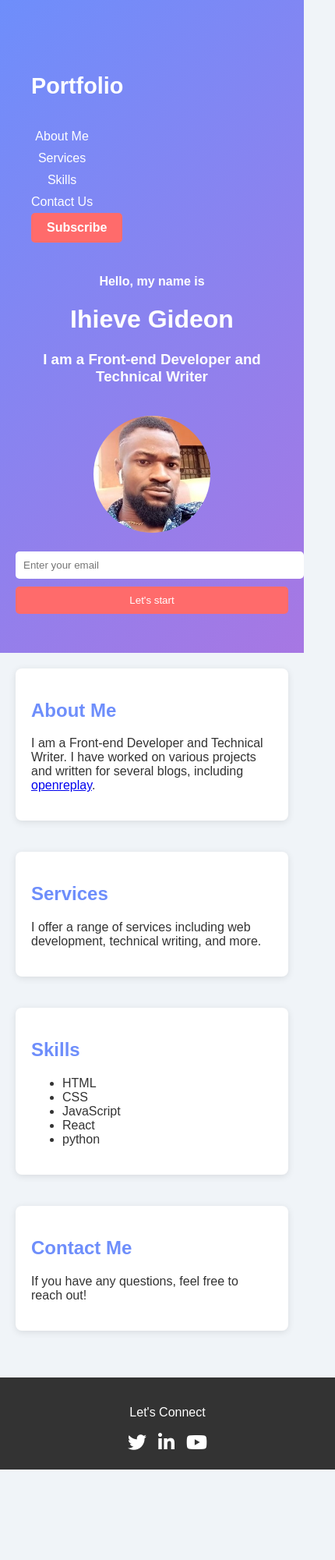
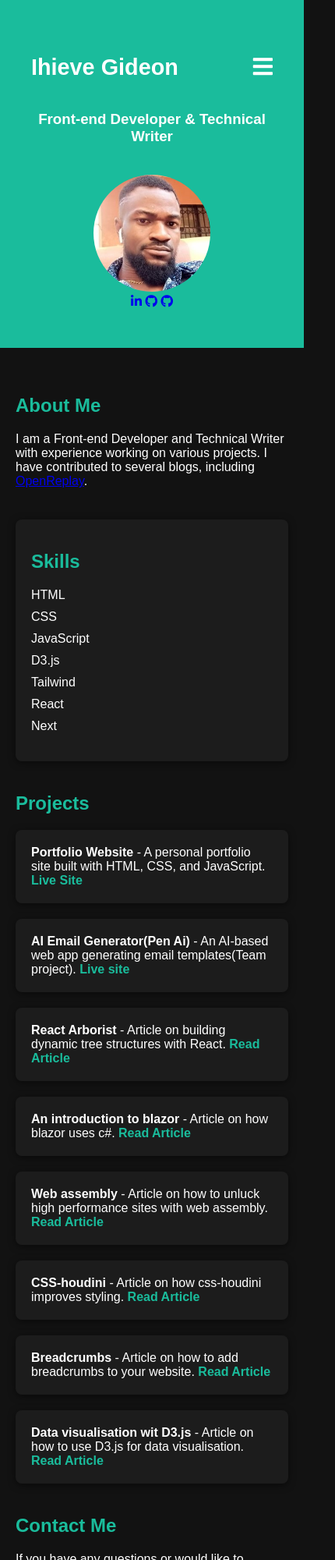
Before and after one commit to Ihieve1/protfolio, a plain HTML site: page portfolio - Copy/index.html in a window 390 px wide. Shown: the top 2000 px of the page at 78% size, 430 px wide, since content can reach past the window. Before the commit the page ends 1884 px from the top, so only its background shows below. Drawn offline with Linux system fonts and the light colour scheme.

Commit message:
Update index.html

```diff
--- a/portfolio - Copy/index.html
+++ b/portfolio - Copy/index.html
@@ -3,37 +3,37 @@
 <head>
     <meta charset="UTF-8">
     <meta name="viewport" content="width=device-width, initial-scale=1.0">
-    <title>Portfolio</title>
-    <link rel="stylesheet" href="styles.css">
+    <title>Portfolio - Ihieve Gideon</title>
     <link rel="stylesheet" href="https://cdnjs.cloudflare.com/ajax/libs/font-awesome/5.15.4/css/all.min.css">
     <style>
         /* Global Styles */
         body {
             margin: 0;
             font-family: 'Arial', sans-serif;
-            background-color: #f0f4f8; /* Light background color */
-            color: #333; /* Dark text color */
+            background-color: #121212; /* Dark background */
+            color: #ffffff; /* Light text */
         }
 
-        /* Hero Section Styles */
+        /* Hero Section */
         .hero {
-            background: linear-gradient(135deg, #6e8efb, #a777e3); /* Gradient background */
+            background: #1abc9c;
+            background-repeat: no-repeat;
+            background-size: cover;
             color: white;
             padding: 50px 20px;
             text-align: center;
         }
 
         .hero img {
-            width: 150px; /* Set a width for the image */
-            border-radius: 50%; /* Make the image circular */
-            margin-top: 20px; /* Space above the image */
+            width: 150px;
+            border-radius: 50%;
+            margin-top: 20px;
         }
 
         nav {
             display: flex;
             justify-content: space-between;
             align-items: center;
-            flex-wrap: wrap; /* Allow items to wrap */
             padding: 20px;
         }
 
@@ -42,12 +42,18 @@
             font-weight: bold;
         }
 
+        nav .hamburger {
+            display: none;
+            font-size: 1.8rem;
+            cursor: pointer;
+            color: white;
+        }
+
         nav ul {
             list-style: none;
             display: flex;
             margin: 0;
             padding: 0;
-            flex-wrap: wrap; /* Allow items to wrap */
         }
 
         nav ul li {
@@ -61,11 +67,11 @@
         }
 
         nav ul li a:hover {
-            color: #ffeb3b; /* Yellow hover color */
+            color: #1abc9c; /* Highlight color */
         }
 
         .btn {
-            background: #ff6b6b; /* Red button color */
+            background: #1abc9c;
             color: white;
             padding: 10px 20px;
             border-radius: 5px;
@@ -75,77 +81,100 @@
         }
 
         .btn:hover {
-            background: #ff4757; /* Darker red on hover */
+            background: #16a085;
         }
 
-        .content {
-            margin-top: 20px;
-        }
-
-        .newsletter form {
-            margin-top: 20px;
-            display: flex;
-            justify-content: center; /* Center the form */
-            flex-wrap: wrap; /* Allow wrapping */
-        }
-
-        .newsletter input[type="email"] {
-            padding: 10px;
-            border: none;
-            border-radius: 5px;
-            width: 200px;
-            max-width: 100%; /* Ensure it doesn't exceed container width */
-            margin-right: 10px; /* Space between email input and button */
-        }
-
-        .newsletter input[type="submit"] {
-            padding: 10px;
-            border: none;
-            border-radius: 5px;
-            background: #ff6b6b; /* Same red color */
-            color: white;
-            cursor: pointer;
-            transition: background 0.3s;
-        }
-
-        .newsletter input[type="submit"]:hover {
-            background: #ff4757; /* Darker red on hover */
-        }
-
-        /* Main Content Styles */
+        /* Main Content */
         .main-content {
-            padding: 20px;
-            max-width: 800px;
+            padding: 40px 20px;
+            max-width: 1200px;
             margin: auto;
         }
 
         section {
             margin-bottom: 40px;
-            padding: 20px;
-            background: white; /* White background for sections */
-            border-radius: 8px;
-            box-shadow: 0 2px 10px rgba(0, 0, 0, 0.1); /* Light shadow */
         }
 
         section h2 {
-            color: #6e8efb; /* Section title color */
+            color: #1abc9c; /* Highlight color */
+            margin-bottom: 20px;
         }
 
-        /* Footer Styles */
+        /* Projects Section */
+        .projects ul {
+            display: flex;
+            flex-wrap: wrap;
+            gap: 20px;
+            list-style-type: none;
+            padding: 0;
+        }
+
+        .projects li {
+            flex: 1 1 calc(33% - 20px);
+            background-color: #1c1c1c;
+            padding: 20px;
+            border-radius: 8px;
+            box-shadow: 0 2px 10px rgba(0, 0, 0, 0.5);
+            transition: transform 0.3s;
+        }
+
+        .projects li:hover {
+            transform: translateY(-10px);
+        }
+
+        .projects a {
+            color: #1abc9c;
+            text-decoration: none;
+            font-weight: bold;
+        }
+
+        .projects a:hover {
+            color: #16a085;
+        }
+
+        /* Technologies Section */
+        .skills {
+            padding: 20px;
+            background-color: #1c1c1c;
+            border-radius: 8px;
+            box-shadow: 0 2px 10px rgba(0, 0, 0, 0.5);
+        }
+
+        .skills ul {
+            list-style-type: none;
+            padding: 0;
+        }
+
+        .skills li {
+            margin-bottom: 10px;
+        }
+
+        .skills .progress-bar {
+            background-color: #333;
+            border-radius: 20px;
+            overflow: hidden;
+        }
+
+        .skills .progress-bar span {
+            display: block;
+            background-color: #1abc9c;
+            height: 20px;
+            border-radius: 20px;
+        }
+
+        /* Footer */
         footer {
-            background: #333; /* Dark background for footer */
+            background: #181818;
             color: white;
             text-align: center;
             padding: 20px;
-            position: relative;
-            bottom: 0;
-            width: 100%;
         }
 
         footer .social {
             display: flex;
             justify-content: center;
             gap: 15px;
+            margin-bottom: 20px;
         }
 
         footer .social a {
@@ -155,37 +184,38 @@
         }
 
         footer .social a:hover {
-            color: #ff6b6b; /* Change color on hover */
+            color: #1abc9c;
         }
 
         /* Responsive Styles */
         @media (max-width: 768px) {
-            nav {
-                flex-direction: column; /* Stack nav items on smaller screens */
-                align-items: flex-start; /* Align items to start */
+            .projects ul {
+                flex-direction: column;
+            }
+
+            .projects li {
+                flex: 1 1 100%;
+            }
+
+            nav .hamburger {
+                display: block;
             }
 
             nav ul {
-                flex-direction: column; /* Stack list items */
-                margin-top: 10px; /* Space above the menu */
+                display: none;
+                flex-direction: column;
+                margin-top: 10px;
+                background: #333;
+                padding: 10px 0;
+            }
+
+            nav ul.show {
+                display: flex;
             }
 
             nav ul li {
-                margin: 5px 0; /* Vertical spacing for list items */
-            }
-
-            .newsletter form {
-                flex-direction: column; /* Stack the form elements */
-            }
-
-            .newsletter input[type="email"] {
-                margin-right: 0; /* Remove right margin */
-                margin-bottom: 10px; /* Space below email input */
-                width: 100%; /* Full width on smaller screens */
-            }
-
-            .newsletter input[type="submit"] {
-                width: 100%; /* Full width on smaller screens */
+                margin: 10px 0;
+                text-align: center;
             }
         }
     </style>
@@ -193,66 +223,83 @@
 <body>
     <div class="hero">
         <nav>
-      <h2 class="logo">Portfo<span>lio</span></h2>
+            <div class="logo">Ihieve Gideon</div>
+            <div class="hamburger" aria-label="Toggle navigation">
+                <i class="fas fa-bars"></i>
+            </div>
             <ul>
-        <li><a href="About Us.html">About Me</a></li>
-        <li><a href="Services.html">Services</a></li>
-        <li><a href="Skills.html">Skills</a></li>
-        <li><a href="Contact Us.html">Contact Us</a></li>
+                <li><a href="#about">About Me</a></li>
+                <li><a href="#services">Services</a></li>
+                <li><a href="#skills">Skills</a></li>
+                <li><a href="#contact">Contact</a></li>
             </ul>
-      <a href="#" class="btn">Subscribe</a>
         </nav>
         <div class="content">
-      <h4>Hello, my name is</h4>
-      <h1>Ihieve <span>Gideon</span></h1>
-      <h3>I am a Front-end Developer and Technical Writer</h3>
+            <h3>Front-end Developer & Technical Writer</h3>
             <img src="pi1.jpg" alt="Ihieve Gideon">
-      <div class="newsletter">
-        <form>
-          <input type="email" id="mail" name="email" placeholder="Enter your email">
-          <input type="submit" name="submit" value="Let's start">
-        </form>
-      </div>
+            <br />
+            <a href="https://www.linkedin.com/in/gideon-ihieve-4a1b73244/"><i class="fab fa-linkedin-in"></i></a>
+            <a href="https://github.com/Ihieve1"><i class="fab fa-github"></i></a>
+            <a href="https://github.com/Ihieve"><i class="fab fa-github"></i></a>
         </div>
     </div>
 
     <div class="main-content">
-    <section class="about">
+        <section class="about" id="about">
             <h2>About Me</h2>
-      <p>I am a Front-end Developer and Technical Writer. I have worked on various projects and written for several blogs, including <a href="https://blog.openreplay.com/authors/gideon-ihieve/" target="_blank">openreplay</a>.</p>
+            <p>I am a Front-end Developer and Technical Writer with experience working on various projects. I have contributed to several blogs, including <a href="https://blog.openreplay.com/authors/gideon-ihieve/" target="_blank">OpenReplay</a>.</p>
         </section>
 
-    <section class="services">
-      <h2>Services</h2>
-      <p>I offer a range of services including web development, technical writing, and more.</p>
-    </section>
-
-    <section class="skills">
+        <section class="skills" id="skills">
             <h2>Skills</h2>
             <ul>
-        <li>HTML</li>
-        <li>CSS</li>
+                <li>HTML </li>
+                <li>CSS </li>
                 <li>JavaScript</li>
-        <li>React</li>
-        <li>python</li>
+                <li>D3.js</li>
+                <li>Tailwind</li>
+                <li>React </li>
+                <li>Next </li>
             </ul>
         </section>
 
-    <section class="contact">
+        <section class="projects">
+            <h2>Projects</h2>
+            <ul>
+                <li><strong>Portfolio Website</strong> - A personal portfolio site built with HTML, CSS, and JavaScript. <a href="https://portfolio-site-woad-beta.vercel.app/" target="_blank">Live Site</a></li>
+                <li><strong>AI Email Generator(Pen Ai)</strong> - An AI-based web app generating email templates(Team project). <a href="https://pen-ai-9xgc.vercel.app/" target="_blank">Live site</a></li>
+                <li><strong>React Arborist</strong> - Article on building dynamic tree structures with React. <a href="https://blog.openreplay.com/interactive-tree-components-with-react-arborist" target="_blank">Read Article</a></li>
+                <li><strong>An introduction to blazor</strong> - Article on how blazor uses c#. <a href="https://blog.openreplay.com/an-introduction-to-blazor" target="_blank">Read Article</a></li>
+                <li><strong>Web assembly</strong> - Article on how to unluck high performance sites with web assembly. <a href="https://blog.openreplay.com/unlock-high-performance-with-webassembly" target="_blank">Read Article</a></li>
+                <li><strong>CSS-houdini</strong> - Article on how css-houdini improves styling. <a href="https://blog.openreplay.com/css-houdini--the-future-of-styling" target="_blank">Read Article</a></li>
+                <li><strong>Breadcrumbs</strong> - Article on how to add breadcrumbs to your website. <a href="https://blog.openreplay.com/how-to-add-breadcrumbs-to-your-website" target="_blank">Read Article</a></li>
+                <li><strong>Data visualisation wit D3.js</strong> - Article on how to use D3.js for data visualisation. <a href="https://blog.openreplay.com/data-visualization-with-d3-js" target="_blank">Read Article</a></li>
+            </ul>
+        </section>
+
+        <section class="contact" id="contact">
             <h2>Contact Me</h2>
-      <p>If you have any questions, feel free to reach out!</p>
+            <p>If you have any questions or would like to collaborate, feel free to <a href="mailto:ihievegideon@gmail.com">reach out</a>.</p>
         </section>
     </div>
 
     <footer>
-    <div class="share">
-      <p>Let's Connect</p>
         <div class="social">
-        <a href="https://x.com/IhieveG"><i class="fab fa-twitter"></i></a>
-        <a href="https://www.linkedin.com/in/gideon-ihieve-4a1b73244/"><i class="fab fa-linkedin-in"></i></a>
-        <a href="#"><i class="fab fa-youtube"></i></a>
+            <a href="https://twitter.com/GideonIhe"><i class="fab fa-twitter"></i></a>
+            <a href="https://github.com/Ihieve1"><i class="fab fa-github"></i></a>
+            <a href="https://github.com/Ihieve"><i class="fab fa-github"></i></a>
+            <a href="https://linkedin.com/in/gideon-ihieve-4a1b73244/"><i class="fab fa-linkedin"></i></a>
         </div>
-    </div>
+        <p>&copy; 2024 Ihieve Gideon. All rights reserved.</p>
     </footer>
+
+    <script>
+        const hamburger = document.querySelector('.hamburger');
+        const navLinks = document.querySelector('nav ul');
+
+        hamburger.addEventListener('click', () => {
+            navLinks.classList.toggle('show');
+        });
+    </script>
 </body>
 </html>
```
Lines whose indentation alone changed are shown as unchanged.
